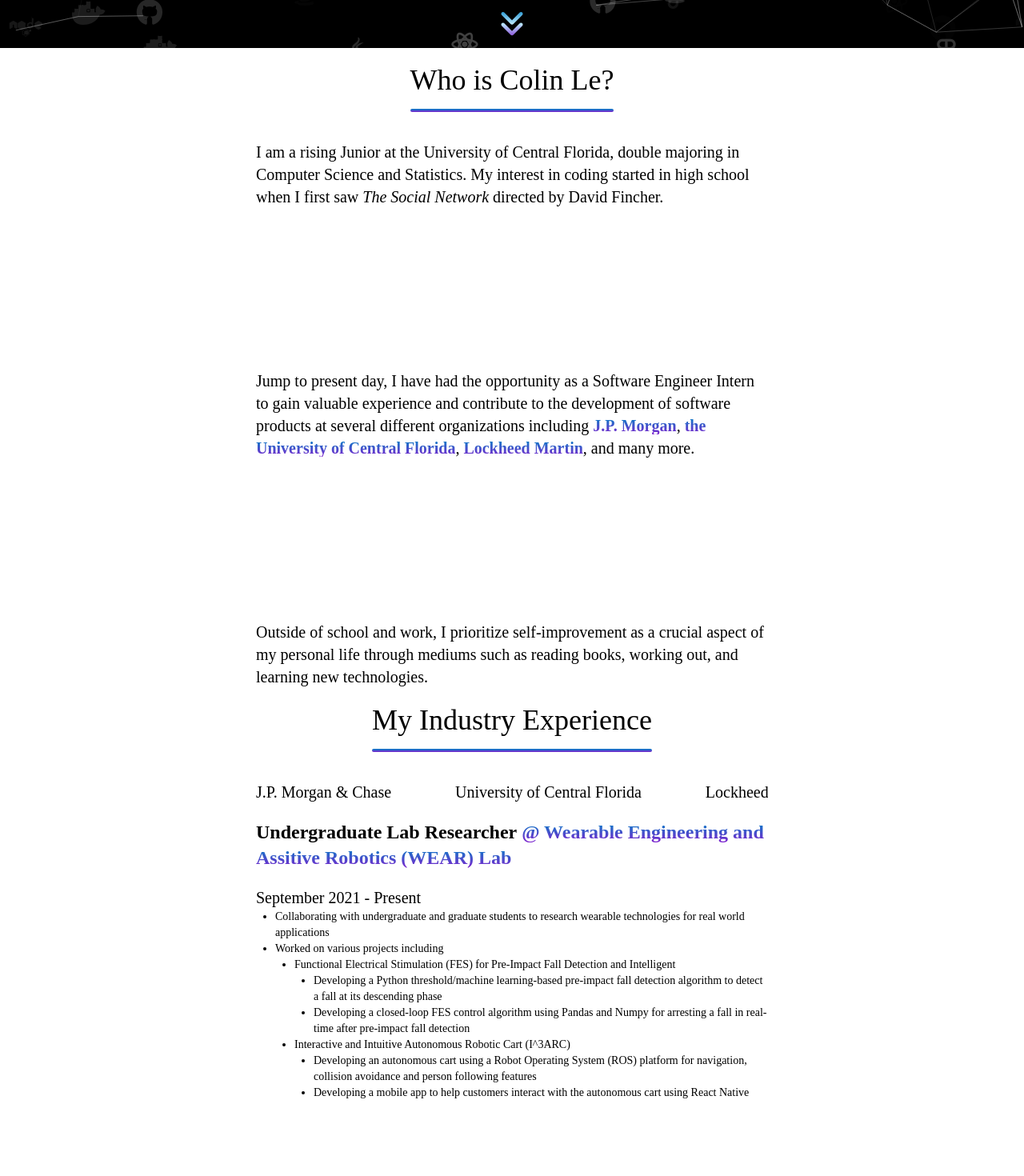
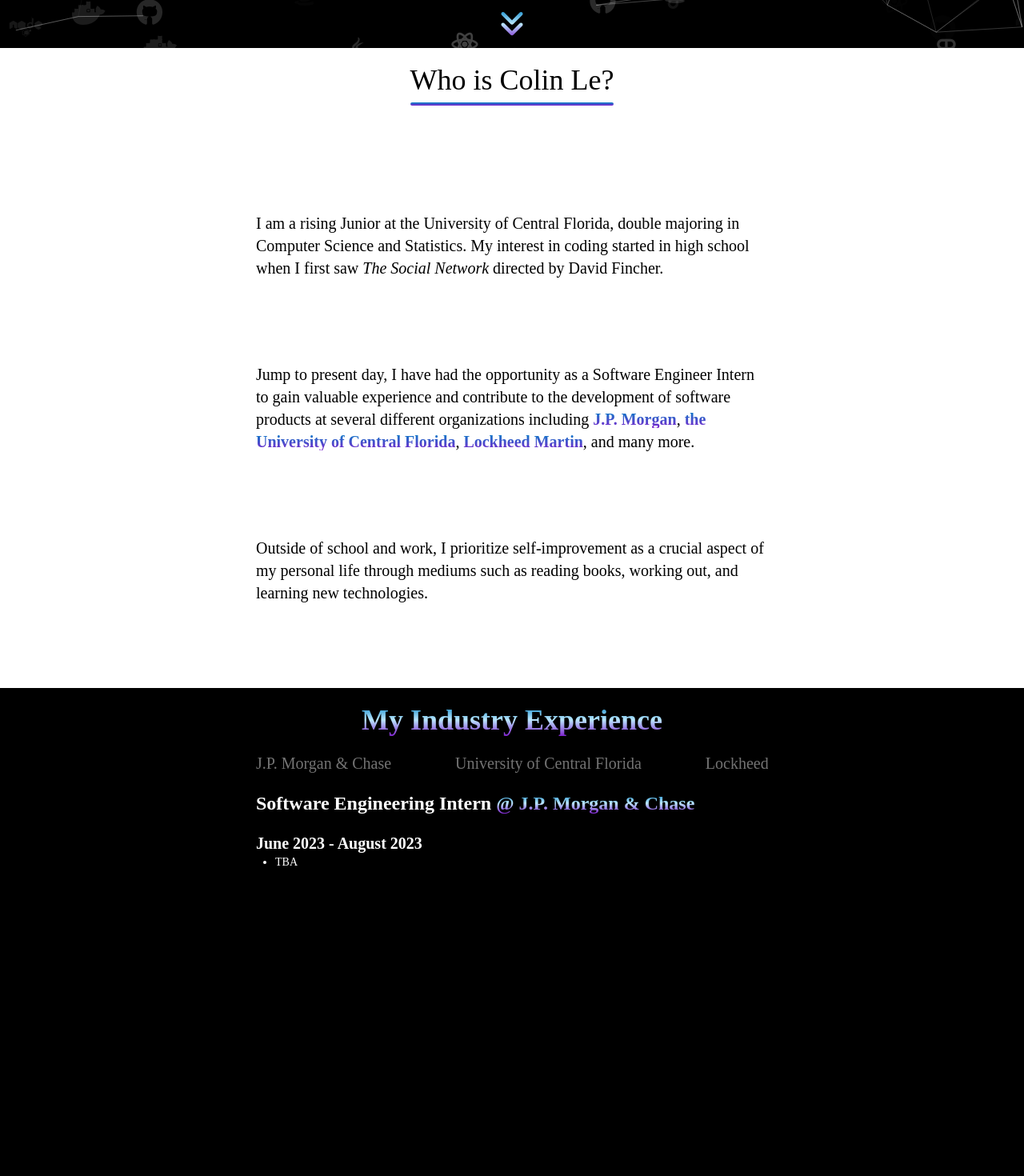
Before and after one commit to colintle/portfolio2023, a Next.js app in the folder portfolio/: page / in a window 1280 px wide. Shown: the part 740-2210 px from the top of the page at 80% size. Built offline with nearby package versions, Linux system fonts and the light colour scheme; a web font is replaced by a local one.

Commit message:
Separation of sections on website and finish of footer

```diff
--- a/portfolio/components/About/About.js
+++ b/portfolio/components/About/About.js
@@ -6,9 +6,9 @@
         <div className='w-3/4 md:w-1/2 flex flex-col'>
             <h1 className='w-fit m-auto text-2xl lg:text-3xl xl:text-4xl text-center my-5'>
               Who is Colin Le?
-              <hr className='h-1 mx-auto my-4 bg-gradient-to-b from-sky-600 to-purple-700 border-0 rounded'></hr>
+              <hr className='h-1 mx-auto my-2 bg-gradient-to-b from-sky-600 to-purple-700 border-0 rounded'></hr>
             </h1>
-            <div className='text-mg lg:text-lg xl:text-xl flex flex-col flex-grow justify-between'>
+            <div className='text-mg lg:text-lg xl:text-xl flex flex-col flex-grow justify-evenly'>
                 <p className=''>I am a rising Junior at the University of Central Florida, double majoring in Computer Science and Statistics. My interest in coding started in high school when I first saw <i>The Social Network</i> directed by David Fincher.</p>
                 <p className=''>Jump to present day, I have had the opportunity as a Software Engineer Intern to gain valuable experience and contribute to the development of software products at several different organizations including
                     <strong className='text-transparent bg-clip-text bg-gradient-to-b from-sky-600 to-purple-700'> J.P. Morgan</strong>,
--- a/portfolio/components/Experience/Experience.js
+++ b/portfolio/components/Experience/Experience.js
@@ -18,7 +18,7 @@
 };
 
 function Experience() {
-  const [tracker, setTracker] = useState(EXPERIENCE["WEAR Lab"])
+  const [tracker, setTracker] = useState(EXPERIENCE["J.P. Morgan & Chase"])
 
   const handleTracker = (e) => {
     const value = e.target.value; // The value is already a string
@@ -27,20 +27,20 @@
   }
 
   return (
-    <div className='min-h-screen flex justify-center'>
+    <div className='min-h-screen flex justify-center text-white bg-black'>
       <div className='w-3/4 md:w-1/2 flex flex-col'>
           <h1 className='w-fit m-auto text-2xl lg:text-3xl xl:text-4xl text-center my-5'>
-            My Industry Experience
-            <hr className='h-1 mx-auto my-4 bg-gradient-to-b from-sky-600 to-purple-700 border-0 rounded'></hr>
+            <strong className='text-transparent bg-clip-text bg-gradient-to-b from-sky-600 via-sky-200 to-purple-700'>My Industry Experience</strong>
+            {/* <hr className='h-1 mx-auto my-4 bg-white border-0 rounded'></hr> */}
           </h1>
           {/*This will be where the experience is going to be at*/}
           <div className='text-mg lg:text-lg xl:text-xl flex flex-col flex-grow'>
             {/*Horizontal Scroll Bar*/}
-            <div className="m-auto w-full overflow-auto mb-4">
+            <div className="text-neutral-500 m-auto w-full overflow-auto mb-4">
               <div className="flex w-screen justify-between">
                 {Object.keys(EXPERIENCE).map((name, idx) => {
                   return (
-                    <button key={idx} value={name} onClick={handleTracker}>
+                    <button key={idx} value={name} onClick={handleTracker} className='hover:-translate-y-1 transition-transform cursor-pointer'>
                       {name}
                     </button>
                   )
@@ -53,7 +53,7 @@
                 <strong>{tracker.name}</strong>
               </div>
               <div className='mb-4'>
-                <h3>{tracker.duration}</h3>
+                <h3><strong>{tracker.duration}</strong></h3>
                 <div className='text-sm'>{listMaker(tracker.description)}</div>
               </div>
             </div>
--- a/portfolio/components/Footer/Footer.js
+++ b/portfolio/components/Footer/Footer.js
@@ -2,30 +2,30 @@
 
 function Footer() {
   return (
-    <div className="h-24 text-sm flex justify-evenly items-center">
+    <div className="h-52 text-sm flex justify-evenly items-center bg-black text-white py-10">
       <div className='h-full flex flex-col justify-between'>
         <a href="https://en.wikipedia.org/wiki/Next.js">
-          <h3 className='w-fit text-transparent bg-clip-text bg-gradient-to-b from-sky-600 to-purple-700'>
+          <h3 className='w-fit text-transparent bg-clip-text bg-gradient-to-b from-sky-600 via-sky-200 to-purple-700'>
             Resume
-            <hr className='h-0.5 mx-auto bg-gradient-to-b from-sky-600 to-purple-700 border-0'></hr>
+            <hr className='h-0.5 mx-auto bg-gradient-to-b from-sky-600 via-sky-200 to-purple-700 border-0'></hr>
           </h3>
           </a>
-        <a href="https://en.wikipedia.org/wiki/Next.js">
-          <h3 className='w-fit text-transparent bg-clip-text bg-gradient-to-b from-sky-600 to-purple-700'>
+        <a href="mailto:colintranle@knights.ucf.edu">
+          <h3 className='w-fit text-transparent bg-clip-text bg-gradient-to-b from-sky-600 via-sky-200 to-purple-700'>
             Email
-            <hr className='h-0.5 mx-auto bg-gradient-to-b from-sky-600 to-purple-700 border-0'></hr>
+            <hr className='h-0.5 mx-auto bg-gradient-to-b from-sky-600 via-sky-200 to-purple-700 border-0'></hr>
           </h3>
         </a>
-        <a href="https://en.wikipedia.org/wiki/Next.js">
-          <h3 className='w-fit text-transparent bg-clip-text bg-gradient-to-b from-sky-600 to-purple-700'>
+        <a href="https://www.linkedin.com/in/colin-le-527a2321a/">
+          <h3 className='w-fit text-transparent bg-clip-text bg-gradient-to-b from-sky-600 via-sky-200 to-purple-700'>
             Linkedin
-            <hr className='h-0.5 mx-auto bg-gradient-to-b from-sky-600 to-purple-700 border-0'></hr>
+            <hr className='h-0.5 mx-auto bg-gradient-to-b from-sky-600 via-sky-200 to-purple-700 border-0'></hr>
           </h3>
         </a>
-        <a href="https://en.wikipedia.org/wiki/Next.js">
-          <h3 className='w-fit text-transparent bg-clip-text bg-gradient-to-b from-sky-600 to-purple-700'>
+        <a href="https://github.com/colintle">
+          <h3 className='w-fit text-transparent bg-clip-text bg-gradient-to-b from-sky-600 via-sky-200 to-purple-700'>
             GitHub
-            <hr className='h-0.5 mx-auto bg-gradient-to-b from-sky-600 to-purple-700 border-0'></hr>
+            <hr className='h-0.5 mx-auto bg-gradient-to-b from-sky-600 via-sky-200 to-purple-700 border-0'></hr>
           </h3>
         </a>
       </div>
--- a/portfolio/components/Projects/Projects.js
+++ b/portfolio/components/Projects/Projects.js
@@ -48,7 +48,7 @@
       <div className='w-3/4 md:w-1/2'>
         <h1 className='w-fit m-auto text-2xl lg:text-3xl xl:text-4xl text-center my-5'>
           Featured Projects
-          <hr className='h-1 mx-auto my-4 bg-gradient-to-b from-sky-600 to-purple-700 border-0 rounded'></hr>
+          <hr className='h-1 mx-auto my-2 bg-gradient-to-b from-sky-600 to-purple-700 border-0 rounded'></hr>
         </h1>
         <div className='text-mg lg:text-lg xl:text-xl flex flex-col space-y-28 my-5'>
           {
@@ -76,13 +76,6 @@
             })
           }
         </div>
-        {/* <div className='w-fit m-auto bg-gradient-to-b from-sky-600 to-purple-700 p-1 rounded-md shawdow-xl hover:-translate-y-1 transition-transform cursor-pointer my-5'>
-          <div class=" h-full w-full bg-white rounded-sm px-2">
-            <button onClick={handleSeeMore}>
-              {seeMore ? "See Less" : "See More"}
-            </button>
-          </div>
-        </div> */}
       </div>
     </div>
   )
--- a/portfolio/data/Data.js
+++ b/portfolio/data/Data.js
@@ -39,7 +39,7 @@
   "J.P. Morgan & Chase": {
     name:
     <h3>Software Engineering Intern
-      <strong className='text-transparent bg-clip-text bg-gradient-to-b from-sky-600 to-purple-700'> @ J.P. Morgan & Chase</strong>
+      <strong className='text-transparent bg-clip-text bg-gradient-to-b from-sky-600  via-sky-200 to-purple-700'> @ J.P. Morgan & Chase</strong>
     </h3>,
     duration: "June 2023 - August 2023",
     description: ["TBA"]
@@ -47,7 +47,7 @@
   "University of Central Florida": {
     name:
     <h3>Software Engineering Intern
-      <strong className='text-transparent bg-clip-text bg-gradient-to-b from-sky-600 to-purple-700'> @ University of Central Florida</strong>
+      <strong className='text-transparent bg-clip-text bg-gradient-to-b from-sky-600  via-sky-200 to-purple-700'> @ University of Central Florida</strong>
     </h3>,
     duration: "February 2023 - Present",
     description: ["Part of the Techrangers Team at the Center for Distributed Learning Center in UCF", "Provide course development and web/application development for over 60,000 students and faculty members", "Work alongside Software Engineers to build internal and external tools such as", ["Code Syntax Highlighter - Flask/Python app to add syntax highlighting to the Canvas rich text editor", "Action Icons - Flask/Python app to embed customizable simple icons from images to the Canvas rich text editor", "Zapt - Flask/Python app that allows users to import .pptx, .docx, and .html files into the Canvas rich text editor"]]
@@ -55,7 +55,7 @@
   "Lockheed Martin": {
     name:
     <h3>System Engineering Intern
-      <strong className='text-transparent bg-clip-text bg-gradient-to-b from-sky-600 to-purple-700'> @ Lockheed Martin</strong>
+      <strong className='text-transparent bg-clip-text bg-gradient-to-b from-sky-600  via-sky-200 to-purple-700'> @ Lockheed Martin</strong>
     </h3>,
     duration: "August 2022 - January 2023",
     description: ["Part of IRST (Infrared Search and Track) Algorithm Team at Lockheed Martin MFC (Missiles and Fire Control) in Orlando, Florida", "Architected and developed a MATLAB GUI for data management within the Algo Team to utilize storage efficiently", "Collaborated with other System Engineers on a MATLAB GUI to effectively generate flight replays based on the variations of IRST", "Practiced Agile Software Development to deliver top-of-the-line technologies"]
@@ -63,7 +63,7 @@
   "Robins Air Force Base":   {
     name:
     <h3>Computer Scientist Intern
-      <strong className='text-transparent bg-clip-text bg-gradient-to-b from-sky-600 to-purple-700'> @ Robins Air Force Base</strong>
+      <strong className='text-transparent bg-clip-text bg-gradient-to-b from-sky-600  via-sky-200 to-purple-700'> @ Robins Air Force Base</strong>
     </h3>,
     duration: "June 2022 - August 2022",
     description: ["Part of Preminer College Intern Program (PCIP) for the Air Force Civilian Service (AFCS) in Warner Robins, Georgia", "Worked with recruiters on designing promotional material and AFCS's website for students in Fall 2022", "Developed technical skills such as Visual Basic Analysis (VBA) for Excel, JavaScript, ReactJS, NodeJS, and ExpressJS"]
@@ -71,7 +71,7 @@
   "Mirizan":   {
     name:
     <h3>Sofware Engineering Intern
-      <strong className='text-transparent bg-clip-text bg-gradient-to-b from-sky-600 to-purple-700'> @ Mirizan LLC</strong>
+      <strong className='text-transparent bg-clip-text bg-gradient-to-b from-sky-600  via-sky-200 to-purple-700'> @ Mirizan LLC</strong>
     </h3>,
     duration: "January 2022 - May 2022",
     description: ["Worked with the owner of Mirizan to build a promotional mobile app for its products in React Native and MySQL", "Implemented an internal tool to automate emails being sent to suppliers of Mirizan using NodeJS and ExpressJS", "Developed technical skills such as React Native, Expo Go, AWS, and MySQL"]
@@ -79,7 +79,7 @@
   "WEAR Lab":   {
     name:
     <h3>Undergraduate Lab Researcher
-      <strong className='text-transparent bg-clip-text bg-gradient-to-b from-sky-600 to-purple-700'> @ Wearable Engineering and Assitive Robotics (WEAR) Lab</strong>
+      <strong className='text-transparent bg-clip-text bg-gradient-to-b from-sky-600  via-sky-200 to-purple-700'> @ Wearable Engineering and Assitive Robotics (WEAR) Lab</strong>
     </h3>,
     duration: "September 2021 - Present",
     description: ["Collaborating with undergraduate and graduate students to research wearable technologies for real world applications", "Worked on various projects including", ["Functional Electrical Stimulation (FES) for Pre-Impact Fall Detection and Intelligent", ["Developing a Python threshold/machine learning-based pre-impact fall detection algorithm to detect a fall at its descending phase", "Developing a closed-loop FES control algorithm using Pandas and Numpy for arresting a fall in real-time after pre-impact fall detection"], "Interactive and Intuitive Autonomous Robotic Cart (I^3ARC)", ["Developing an autonomous cart using a Robot Operating System (ROS) platform for navigation, collision avoidance and person following features", "Developing a mobile app to help customers interact with the autonomous cart using React Native"]]]
```
